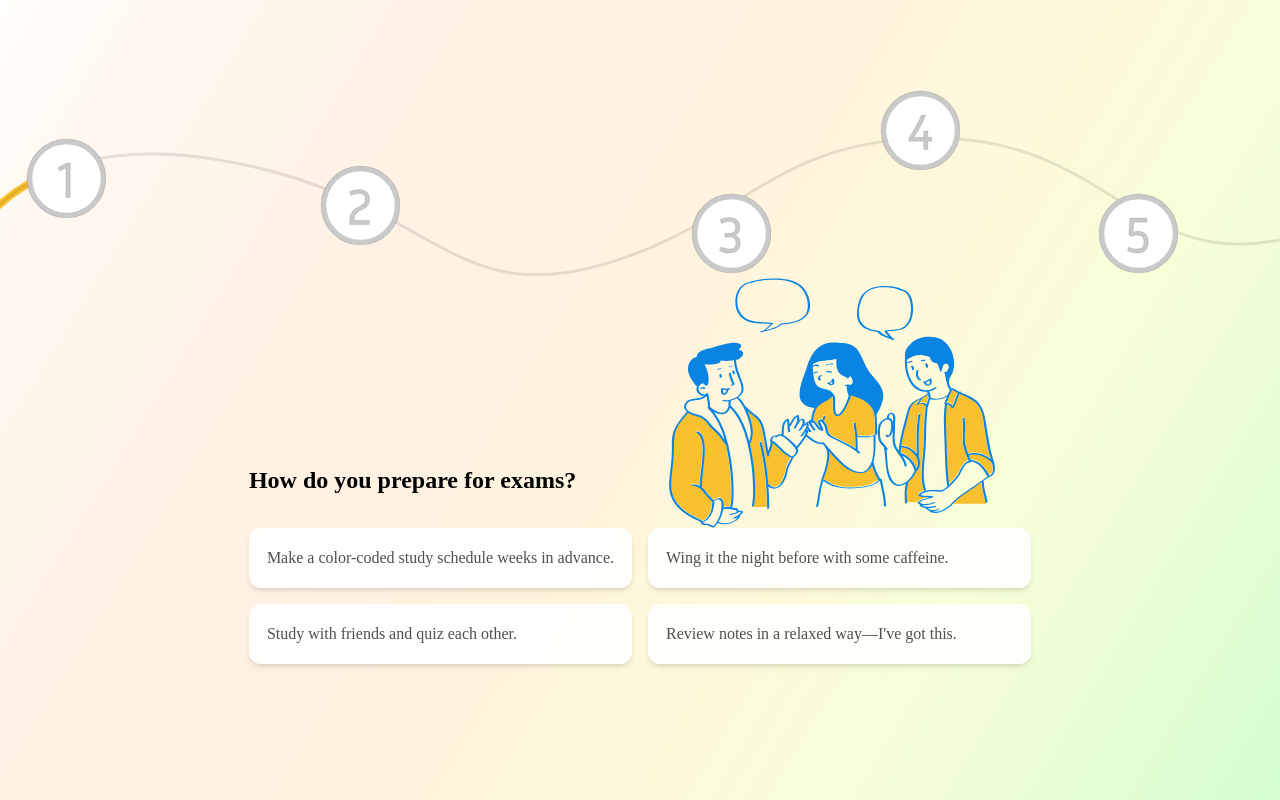
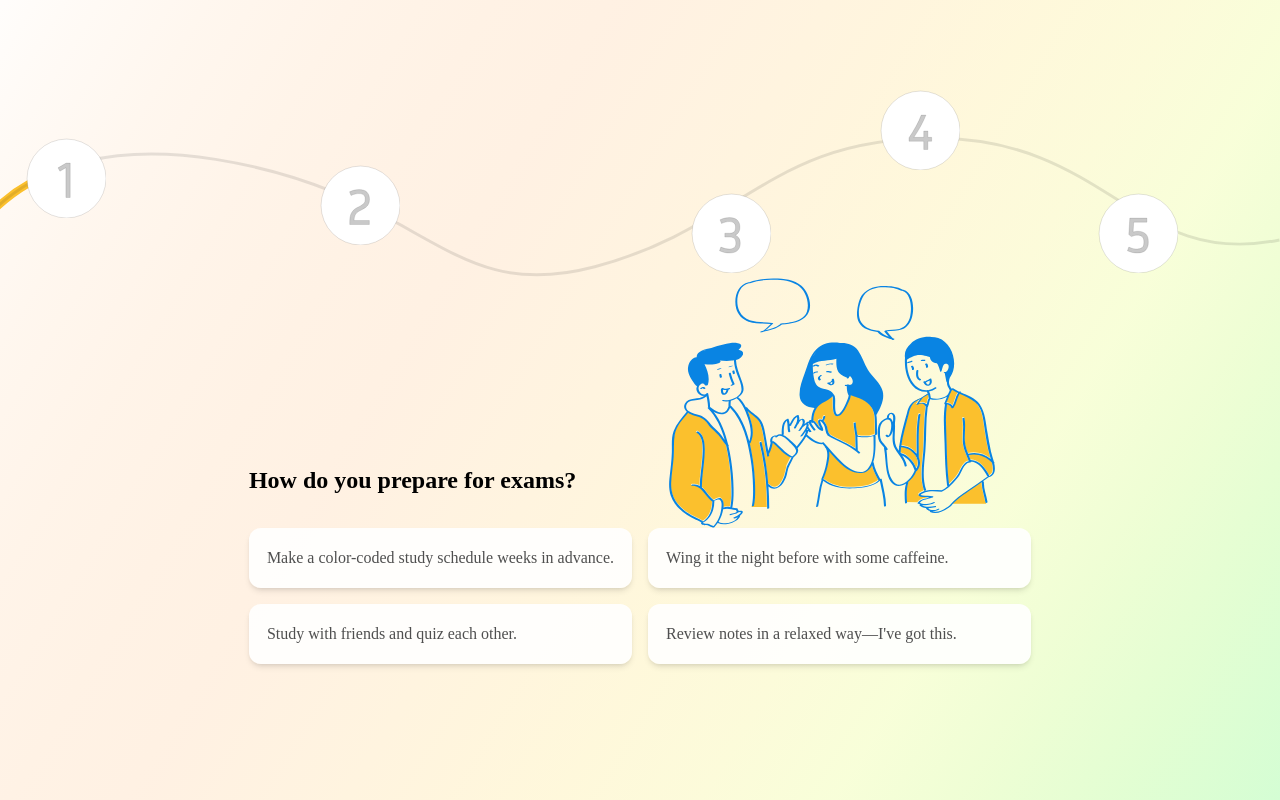
Before and after one commit to suvvadAshok/QuizMaster, a React (Vite) app: page /quiz in a window 1280 px wide. Built offline with nearby package versions, Linux system fonts and the light colour scheme; a web font is replaced by a local one.

Commit message:
remove outer line

```diff
--- a/src/assets/images/number_1.jsx
+++ b/src/assets/images/number_1.jsx
@@ -18,14 +18,14 @@ export function QuestionOne({ fill, stroke, className }) {
           stroke={stroke}
           className="transition-all"
         />
-        <circle
+        {/* <circle
           cx="77"
           cy="77"
           r="70"
           stroke={stroke}
           fill={fill}
           strokeWidth="10"
-        />
+        /> */}
       </g>
       <path
         d="M60.824 56.744L76.376 47.72H83.96V113H75.8V56.552L64.472 63.08L60.824 56.744Z"
--- a/src/assets/images/number_2.jsx
+++ b/src/assets/images/number_2.jsx
@@ -12,14 +12,14 @@ export function QuestionTwo({ fill, stroke, className }) {
     <svg viewBox="0 0 152 152" className={className}>
       <g opacity="1">
         <circle cx="77" cy="77" r="75" fill={fill} stroke={stroke} />
-        <circle
+        {/* <circle
           cx="77"
           cy="77"
           r="70"
           stroke={stroke}
           fill={fill}
           strokeWidth="10"
-        />
+        /> */}
       </g>
       <path
         d="M93.76 113H56.512V106.664C56.512 101.864 57.088 97.832 58.24 94.568C59.456 91.304 61.056 88.616 63.04 86.504C65.088 84.328 67.36 82.6 69.856 81.32L76.096 78.152C79.04 76.616 81.376 75.016 83.104 73.352C84.896 71.688 85.792 69.288 85.792 66.152V64.52C85.792 60.936 84.768 58.344 82.72 56.744C80.736 55.144 77.792 54.344 73.888 54.344C71.712 54.344 69.408 54.632 66.976 55.208C64.544 55.72 61.856 56.616 58.912 57.896L56.224 50.888C59.424 49.416 62.496 48.36 65.44 47.72C68.448 47.08 71.328 46.76 74.08 46.76C81.184 46.76 86.272 48.424 89.344 51.752C92.416 55.016 93.952 59.272 93.952 64.52V66.152C93.952 69.608 93.28 72.488 91.936 74.792C90.656 77.096 88.928 79.048 86.752 80.648C84.64 82.184 82.368 83.56 79.936 84.776L73.696 88.04C70.688 89.64 68.448 91.848 66.976 94.664C65.568 97.48 64.8 101.064 64.672 105.416H93.76V113Z"
--- a/src/assets/images/number_3.jsx
+++ b/src/assets/images/number_3.jsx
@@ -11,14 +11,14 @@ export function QuestionThree({ fill, stroke, className }) {
     <svg viewBox="0 0 152 152" className={className}>
       <g opacity="1">
         <circle cx="77" cy="77" r="75" fill={fill} stroke={stroke} />
-        <circle
+        {/* <circle
           cx="77"
           cy="77"
           r="70"
           stroke={stroke}
           fill={fill}
           strokeWidth="10"
-        />
+        /> */}
       </g>
       <path
         d="M93.472 96.008C93.472 101.256 91.84 105.576 88.576 108.968C85.312 112.296 80.064 113.96 72.832 113.96C69.952 113.96 66.944 113.64 63.808 113C60.736 112.296 57.536 111.208 54.208 109.736L56.704 102.824C59.904 104.104 62.752 105.032 65.248 105.608C67.808 106.184 70.272 106.472 72.64 106.472C76.608 106.472 79.68 105.64 81.856 103.976C84.096 102.312 85.216 99.592 85.216 95.816V94.28C85.216 91.08 84.288 88.52 82.432 86.6C80.576 84.68 77.728 83.72 73.888 83.72H64.288V76.424H73.888C77.536 76.424 80.224 75.528 81.952 73.736C83.68 71.88 84.544 69.384 84.544 66.248V64.904C84.544 61.128 83.52 58.44 81.472 56.84C79.424 55.176 76.576 54.344 72.928 54.344C70.688 54.344 68.384 54.632 66.016 55.208C63.648 55.72 60.96 56.616 57.952 57.896L55.264 50.888C58.464 49.416 61.536 48.36 64.48 47.72C67.488 47.08 70.368 46.76 73.12 46.76C80.032 46.76 85.056 48.424 88.192 51.752C91.328 55.08 92.896 59.4 92.896 64.712V66.056C92.896 69.256 92.128 72.072 90.592 74.504C89.056 76.872 86.976 78.728 84.352 80.072C87.168 81.352 89.376 83.24 90.976 85.736C92.64 88.168 93.472 91.08 93.472 94.472V96.008Z"
--- a/src/assets/images/number_4.jsx
+++ b/src/assets/images/number_4.jsx
@@ -11,14 +11,14 @@ export function QuestionFour({ fill, stroke, className }) {
     <svg viewBox="0 0 152 152" className={className}>
       <g opacity="1">
         <circle cx="77" cy="77" r="75" stroke={stroke} fill={fill} />
-        <circle
+        {/* <circle
           cx="77"
           cy="77"
           r="70"
           stroke={stroke}
           fill={fill}
           strokeWidth="10"
-        />
+        /> */}
       </g>
       <path
         d="M98.176 97.352H90.976V113H83.104V97.352H55.072V90.92C60 83.432 64.448 76.136 68.416 69.032C72.448 61.928 75.776 54.824 78.4 47.72H87.232C84.544 54.696 81.28 61.64 77.44 68.552C73.664 75.464 69.312 82.6 64.384 89.96H83.104V78.056H90.976V89.96H98.176V97.352Z"
--- a/src/assets/images/number_5.jsx
+++ b/src/assets/images/number_5.jsx
@@ -11,14 +11,14 @@ export function QuestionFive({ fill, stroke, className }) {
     <svg viewBox="0 0 152 152" className={className}>
       <g opacity="1">
         <circle cx="77" cy="77" r="75" stroke={stroke} fill={fill} />
-        <circle
+        {/* <circle
           cx="77"
           cy="77"
           r="70"
           stroke={stroke}
           fill={fill}
           strokeWidth="10"
-        />
+        /> */}
       </g>
       <path
         d="M58.528 79.016L60.448 47.72H92.896V55.4H67.84L66.688 74.12C69.504 73.16 72.544 72.68 75.808 72.68C81.824 72.68 86.624 74.28 90.208 77.48C93.792 80.68 95.584 85.416 95.584 91.688V94.568C95.584 100.264 93.92 104.936 90.592 108.584C87.264 112.168 81.92 113.96 74.56 113.96C71.68 113.96 68.672 113.64 65.536 113C62.464 112.296 59.264 111.208 55.936 109.736L58.528 102.824C61.664 104.168 64.512 105.128 67.072 105.704C69.632 106.216 72.096 106.472 74.464 106.472C78.432 106.472 81.536 105.576 83.776 103.784C86.016 101.928 87.136 98.856 87.136 94.568V91.688C87.136 88.168 86.112 85.352 84.064 83.24C82.08 81.128 79.04 80.072 74.944 80.072C73.024 80.072 71.136 80.328 69.28 80.84C67.424 81.288 65.472 81.96 63.424 82.856L58.528 79.016Z"
```
